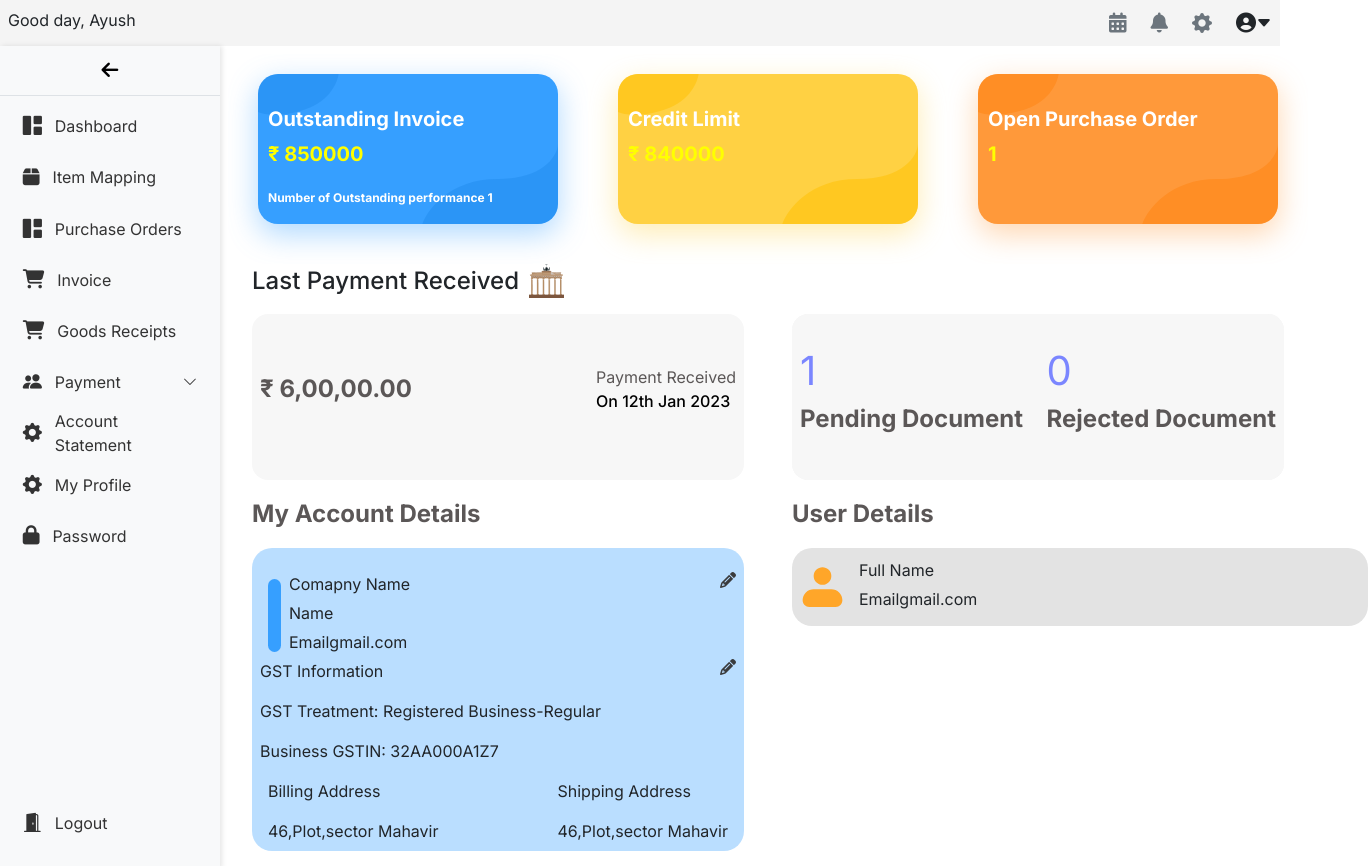
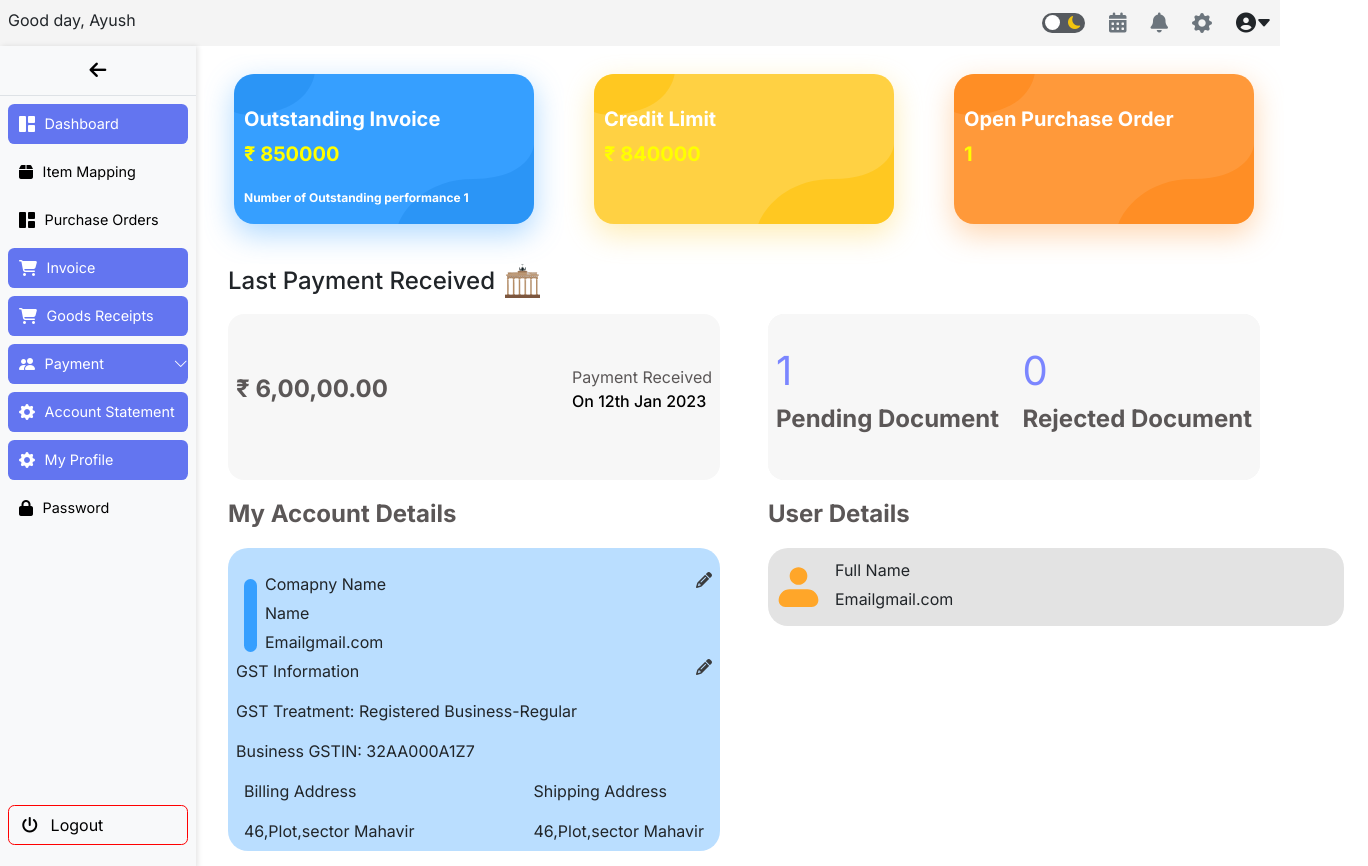
Before and after one commit to Gaurav-Nathh/Vendor-Portal, an Angular app: page /vendor in a window 1280 px wide. Shown: the top 866 px of the page, 1368 px wide, since content can reach past the window. Built offline with nearby package versions, Linux system fonts and the light colour scheme; sample sign-in values are in the browser's storage.

Commit message:
Sidebar actvie link

```diff
--- a/src/app/components/theme-toggle/theme-toggle.component.scss
+++ b/src/app/components/theme-toggle/theme-toggle.component.scss
@@ -6,11 +6,11 @@
 .checkbox-label {
   background-color: #565a5f;
   // background-color: #a1a1a1;
-  width: 50px;
-  height: 26px;
+  width: 43px;
+  height: 20px;
   border-radius: 50px;
   position: relative;
-  padding: 5px;
+  padding: 4px;
   cursor: pointer;
   display: flex;
   justify-content: space-between;
@@ -18,24 +18,35 @@
 }
 
 .bi-moon-fill {
+  font-size: 13px;
   color: #f1c40f;
 }
 
 .bi-sun-fill {
+  font-size: 13px;
   color: #f39c12;
 }
 
+.checkbox-label {
+  display: flex;
+  align-items: center;
+}
+
 .checkbox-label .ball {
-  background-color: #fff;
-  width: 22px;
-  height: 22px;
+  background-color: #ffffff;
+  width: 15px;
+  height: 15px;
   position: absolute;
-  left: 2px;
-  top: 2px;
+  left: 3px;
+  top: 2.4px;
   border-radius: 50%;
   transition: transform 0.2s linear;
 }
 
 .checkbox:checked + .checkbox-label .ball {
-  transform: translateX(24px);
+  transform: translateX(22px);
 }
+
+.bord {
+  border: 1px solid red;
+}
--- a/src/app/components/theme-toggle/theme-toggle.component.ts
+++ b/src/app/components/theme-toggle/theme-toggle.component.ts
@@ -12,6 +12,8 @@ export class ThemeToggleComponent {
 
   ngOngInit(): void {
     this.themeService.initTheme();
+    this.themeService.getCurrentTheme();
+
   }
 
   toggleTheme(): void {
--- a/src/app/layout/navbar/navbar.component.html
+++ b/src/app/layout/navbar/navbar.component.html
@@ -3,6 +3,7 @@
     <div>Good day, Ayush</div>
     <div class="nav-icons">
       <div class="d-flex gap-4 align-items-center">
+        <app-theme-toggle> </app-theme-toggle>
         <i
           class="fa-solid fa-calendar-days fs-5 text-secondary navbar-icon"
           role="button"
--- a/src/app/layout/navbar/navbar.component.ts
+++ b/src/app/layout/navbar/navbar.component.ts
@@ -1,6 +1,7 @@
 import { NgFor } from '@angular/common';
 import { Component } from '@angular/core';
 import { Router, RouterLink } from '@angular/router';
+import { ThemeToggleComponent } from "../../components/theme-toggle/theme-toggle.component";
 
 interface NavItem {
   icon: string;
@@ -12,6 +13,7 @@ interface NavItem {
   selector: 'app-navbar',
   templateUrl: './navbar.component.html',
   styleUrls: ['./navbar.component.scss'],
+  imports: [ThemeToggleComponent],
 })
 export class NavbarComponent {
   navItems: NavItem[] = [
--- a/src/app/layout/sidebar/sidebar.component.html
+++ b/src/app/layout/sidebar/sidebar.component.html
@@ -20,7 +20,7 @@
         <li *ngFor="let item of currentMenu" class="menu-item">
           <a
             [routerLink]="item.route"
-            routerLinkActive="active"
+            routerLinkActive="active-link"
             [routerLinkActiveOptions]="{ exact: true }"
             class="menu-link"
             [attr.data-bs-toggle]="item.submenu ? 'collapse' : null"
@@ -67,8 +67,8 @@
   <nav class="sidenav-menu">
     <ul>
       <li class="menu-item">
-        <a routerLink="['/login']" class="menu-link">
-          <i class="bi bi-door-open-fill"></i>
+        <a routerLink="['/login']" class="logout-btn bord">
+          <i class="fa-solid fa-power-off"></i>
           <span class="menu-text" [ngClass]="{ 'd-none': !isOpen }"
             >Logout</span
           >
--- a/src/app/layout/sidebar/sidebar.component.scss
+++ b/src/app/layout/sidebar/sidebar.component.scss
@@ -10,12 +10,11 @@
 }
 
 .sidenav-open {
-  width: 220px;
-;
+  width: 196px;
 }
 
 .sidenav-closed {
-  width: 65px;
+  width: 55px;
 }
 
 .sidenav-header {
@@ -30,16 +29,15 @@
   cursor: pointer;
   width: 100%;
   text-align: left;
-
 }
 
 .sidenav-menu {
-  padding: 10px;
+  padding: 8px;
   ul {
     padding: 0;
     display: flex;
     flex-direction: column;
-    gap: 0.7rem;
+    gap: 0.5rem;
   }
 }
 
@@ -50,13 +48,12 @@
 .menu-link {
   display: flex;
   align-items: center;
-  // padding: 10px 15px;
-  color: #333;
+  color: var(--primary-text);
   text-decoration: none;
-  padding: 0.8rem;
   border-radius: 0.4rem;
   transition: background-color 0.3s;
   height: 2.5rem;
+  font-size: 0.9rem;
 
   &:hover {
     background-color: var(--color-blue);
@@ -64,18 +61,39 @@
   }
 
   i {
-    font-size: 1.2rem;
+    font-size: 1rem;
     text-align: center;
+    margin-left: 11px;
+  }
+
+  .icon {
+    width: 30px;
+    display: flex;
+    justify-content: center;
   }
 
   .menu-text {
-    margin-left: 0.8rem;
+    margin-left: 0.6rem;
+    text-wrap-mode: nowrap;
     flex: 1;
   }
 
   .arrow {
     font-size: 0.9rem;
   }
+}
+
+.menu-link-open {
+  // padding: 0.8rem;
+}
+
+.menu-link-close {
+  // justify-content: center;
+}
+
+.menu-link.active-link {
+  background-color: var(--color-blue);
+  color: white;
 }
 
 .submenu {
@@ -131,6 +149,31 @@
     }
   }
 }
+
+.logout-btn {
+  display: flex;
+  align-items: center;
+  color: var(--primary-text);
+  text-decoration: none;
+  padding: 0.8rem;
+  border-radius: 0.4rem;
+  transition: background-color 0.3s;
+  height: 2.5rem;
+
+  &:hover {
+    background-color: var(--color-blue);
+    color: white;
+  }
+
+  i {
+    text-align: center;
+  }
+
+  .menu-text {
+    margin-left: 0.8rem;
+    flex: 1;
+  }
+}
 .logout {
   margin-left: 20px;
 }
--- a/src/app/pages/login/login.component.scss
+++ b/src/app/pages/login/login.component.scss
@@ -31,7 +31,6 @@
 
   @media (max-width: 768px) {
     grid-template-columns: 1fr;
-    // grid-template-rows: 30% full;
   }
 }
 
@@ -51,8 +50,8 @@
     color: var(--primary-text);
 
     span {
-      line-height: 0.1rem;
-      font-size: 70%;
+      // line-height: 0.1rem;
+      font-size: 100%;
     }
 
     @media (max-width: 768px) {
@@ -107,7 +106,7 @@
       margin-right: 1rem;
       top: 50%;
       transform: translateY(-50%);
-      font-size: 1.6rem;
+      font-size: 1.4rem;
       color: var(--border-grey);
     }
   }
@@ -134,10 +133,16 @@ input {
     width: 22rem;
   }
 }
+input::placeholder,
+[type="email"],
+[type="password"] {
+  color: var(--primary-text);
+  background-color: var(--color-bg);
+}
 
 .icons {
   font-size: 2rem;
-  color: var(--color-grey);
+  color: var(--secondry-text);
   position: absolute;
   right: 0;
 }
--- a/src/app/pages/user/user.component.html
+++ b/src/app/pages/user/user.component.html
@@ -2,8 +2,8 @@
   <section class="">
     <app-navbar></app-navbar>
   </section>
-  <section class="bord flex-fill d-flex">
-    <app-sidebar class="bord"></app-sidebar>
+  <section class="flex-fill d-flex">
+    <app-sidebar class=""></app-sidebar>
     <section class="w-100 p-2">
       <router-outlet></router-outlet>
     </section>
--- a/src/app/pages/user/user.component.scss
+++ b/src/app/pages/user/user.component.scss
@@ -0,0 +1,6 @@
+.bord {
+  border: 2px solid red;
+}
+.main {
+  background-color: var(--color-bg);
+}
--- a/src/styles.scss
+++ b/src/styles.scss
@@ -34,7 +34,7 @@
   --color-bg-secondry: #0d121e;
   --color-card: #0d121e;
   --primary-text: #ffffff;
-  --secondry-text: #bfbcbc;
+  --secondry-text: #e0dfdf;
   --border-color: #6375f0;
   --box-shadow: rgb(59, 71, 149);
 }
@@ -50,7 +50,7 @@
   --color-bg-secondry: #ffffff;
   --color-card: #f4f4f4;
   --primary-text: #000000;
-  --secondry-text: #bfbcbc;
+  --secondry-text: #e0dfdf;
   --box-shadow: #dad6d6;
 }
 *,
```
